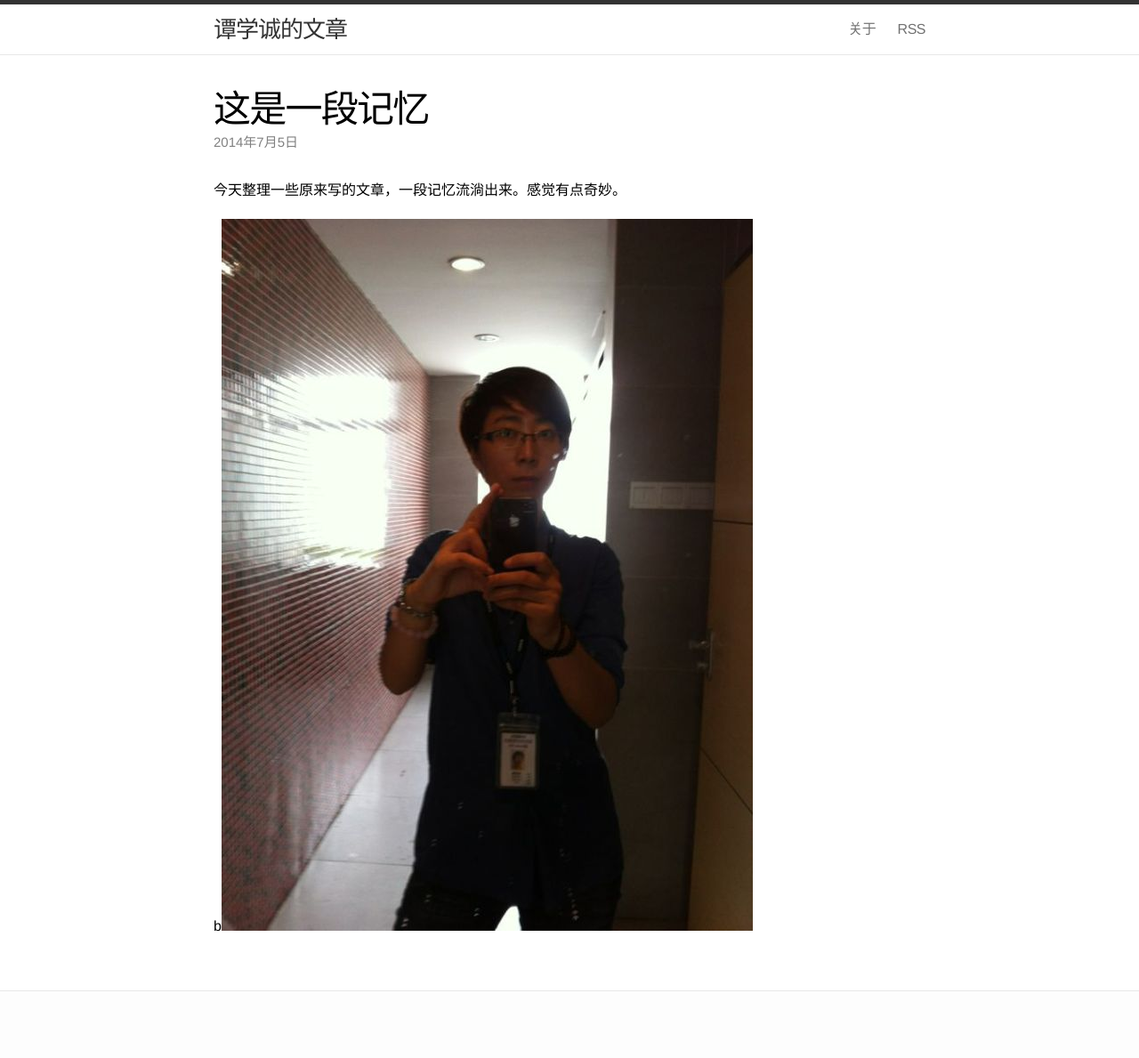
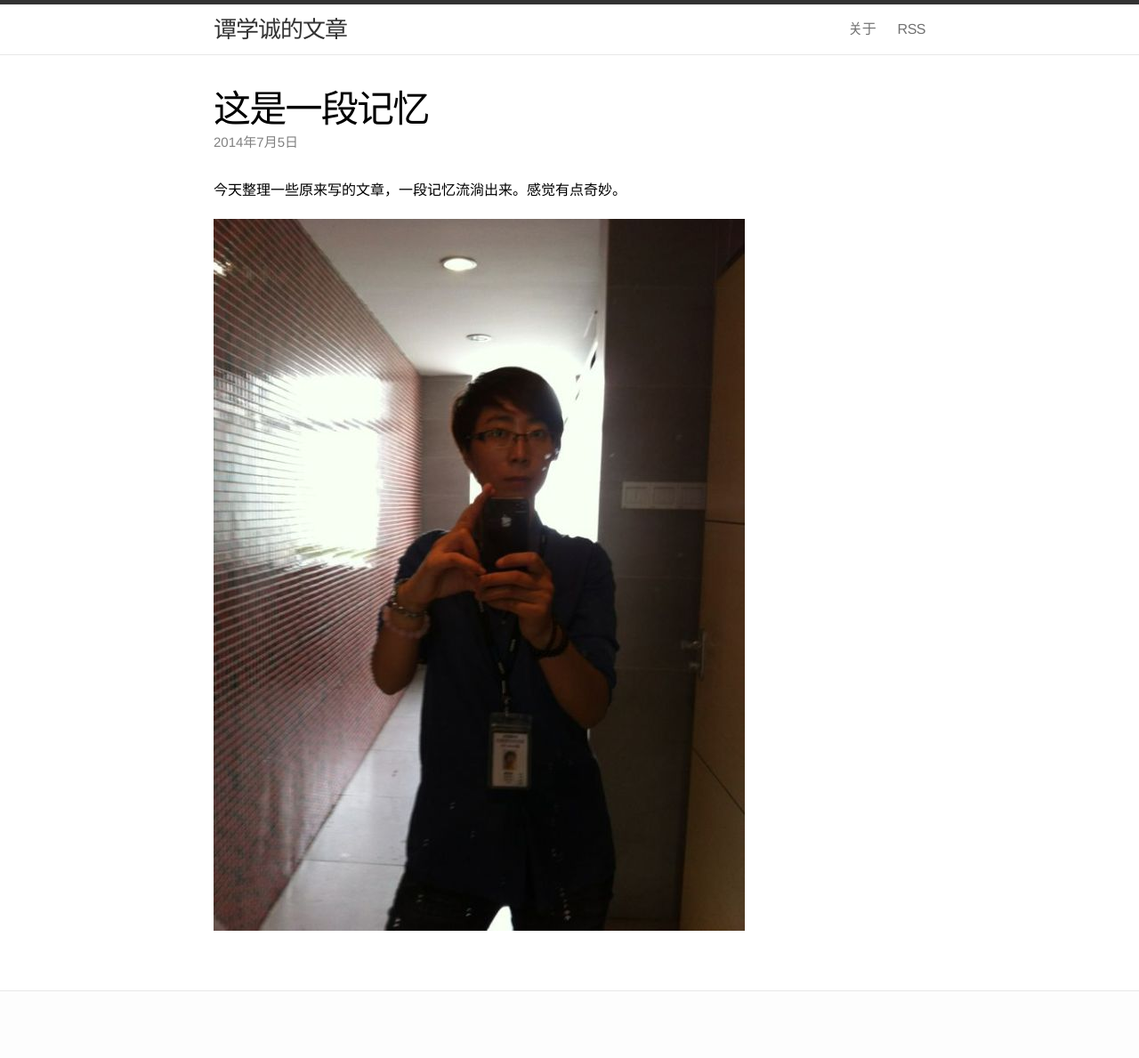
Before and after one commit to TanXuecheng/TanXuecheng.github.io, a Jekyll site: the page built from _posts/2014-07-05-about-story.md, in a window 1280 px wide. Shown: the whole page at 89% size. Built offline with Jekyll 4.4.1, drawn with Linux system fonts in a browser that asks for light colours.

Commit message:
去掉错误输入的字符

```diff
--- a/_posts/2014-07-05-about-story.md
+++ b/_posts/2014-07-05-about-story.md
@@ -8,4 +8,4 @@ categories: 无题
 今天整理一些原来写的文章，一段记忆流淌出来。感觉有点奇妙。
 
 
-b![](/image/2014-07-05-about-story/hehe.jpg)
+![](/image/2014-07-05-about-story/hehe.jpg)
```
